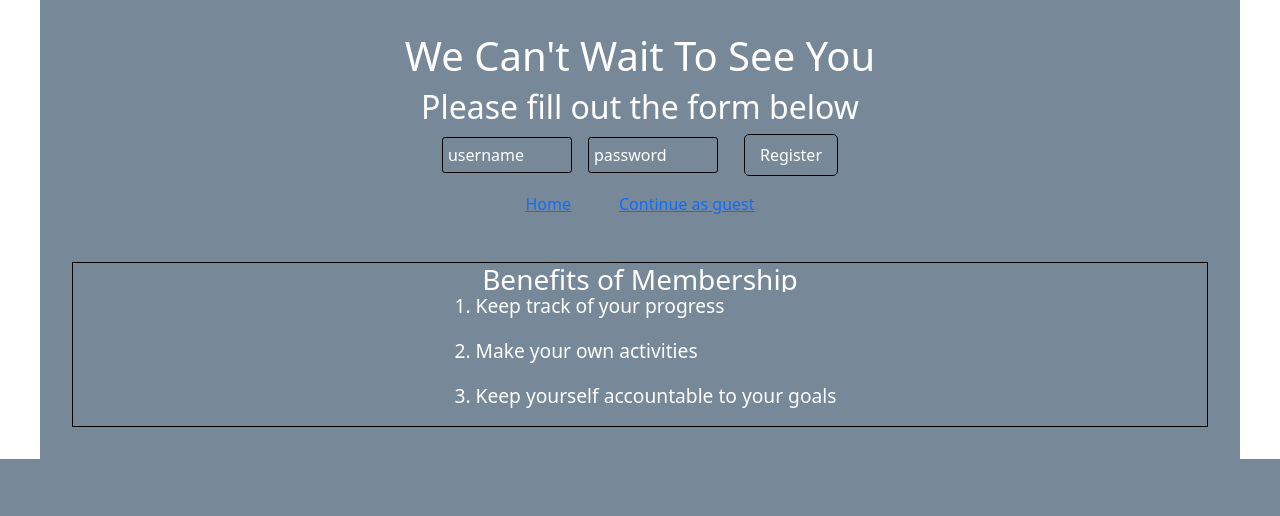
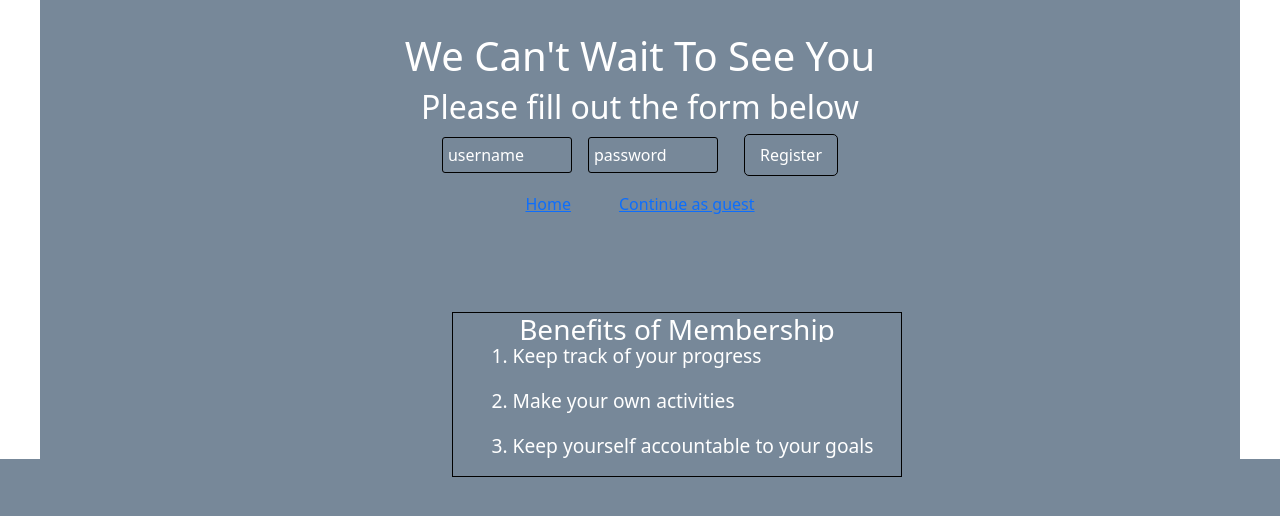
Before and after one commit to BNorris506/Fitness-Tracker-React, a React (Create React App) app: page /register in a window 1280 px wide. Shown: the top 516 px of the page. Built offline with nearby package versions, Linux system fonts and the light colour scheme; no server answers; the HTML template or start-up script is replaced by a standard one.

Commit message:
fixed register box

```diff
--- a/src/app.css
+++ b/src/app.css
@@ -52,6 +52,10 @@ button:hover{
   margin-top: 30px;
   border: 1px solid black;
   font-size: 120%;
+  width: 450px;
+  position: relative;
+  left: 380px;
+  top: 50px;
 }
 
 ol{
```
